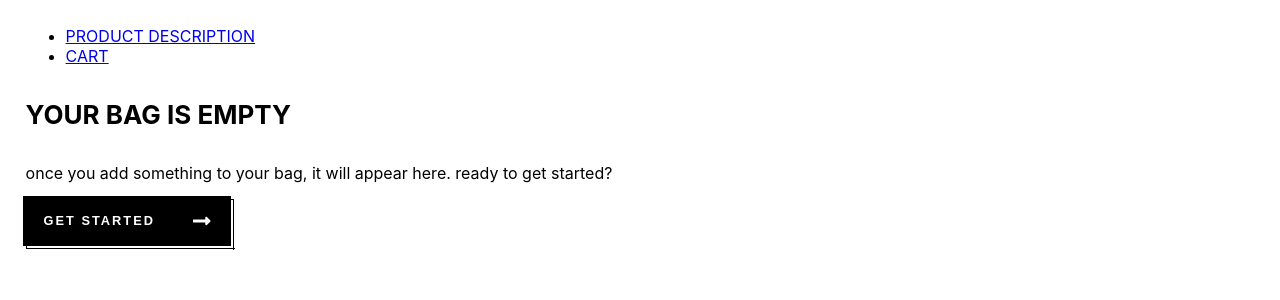
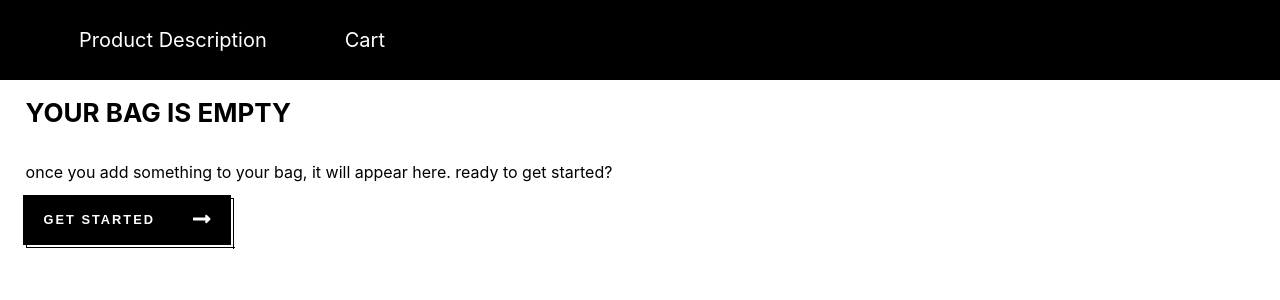
Before and after one commit to sergiogcol/AdiChallenge, a React (Create React App) app: page /cart in a window 1280 px wide. Shown: the top 300 px of the page. Built offline with nearby package versions, Linux system fonts and the light colour scheme.

Commit message:
final changes

```diff
--- a/package.json
+++ b/package.json
@@ -9,7 +9,6 @@
     "@testing-library/jest-dom": "^4.2.4",
     "@testing-library/react": "^9.3.2",
     "@testing-library/user-event": "^7.1.2",
-    "axios": "^0.19.0",
     "react": "^16.12.0",
     "react-dom": "^16.12.0",
     "react-redux": "^7.1.3",
--- a/src/App.js
+++ b/src/App.js
@@ -1,5 +1,5 @@
 import React, { Component } from 'react';
-import Navbar from './Components/Navbar';
+import Navbar from './Components/Navbar/Navbar';
 import { BrowserRouter, Route } from 'react-router-dom'
 import ProductDescriptionPage from './Components/ProductDescriptionPage/ProductDescriptionPage';
 import CartPage from './Components/Checkout/CartPage';
--- a/src/Components/AuxiliaryComponents/SingleSelect.js
+++ b/src/Components/AuxiliaryComponents/SingleSelect.js
@@ -32,8 +32,8 @@ export default class SingleSelect extends Component {
     state = {}
 
     addSelected = (value) => {
-        if(this.props.sendSize){
-            let selectedSize = this.props.options.filter( item => item.value === value )[0].label;
+        if (this.props.sendSize) {
+            let selectedSize = this.props.options.filter(item => item.value === value)[0].label;
             this.props.addSelected(this.props.property, value, selectedSize)
         } else {
             this.props.addSelected(this.props.property, value)
@@ -43,17 +43,15 @@ export default class SingleSelect extends Component {
         })
     }
     render() {
-        let { options } = this.props
+        let { options, selectedOption } = this.props
+
         return (
             <SelectContainer>
-            <Select onChange={(event) =>
-            {console.log(event.target)
-            this.addSelected(event.target.value)}}>
-                {options.map((option, i) => <option key={i} value={option.value} label={option.label}>{option.label}</option> )}
-            </Select>
-            <FontAwesomeIcon icon={faChevronDown} />
+                <Select value={selectedOption} onChange={(event) => { this.addSelected(event.target.value) }}>
+                    {options.map((option, i) => <option key={i} value={option.value} label={option.label} >{option.label}</option>)}
+                </Select>
+                <FontAwesomeIcon icon={faChevronDown} />
             </SelectContainer>
         )
     }
 }
-//<FontAwesomeIcon icon={faChevronDown} />
--- a/src/Components/Checkout/CartComponents/ProductSummaryBox.js
+++ b/src/Components/Checkout/CartComponents/ProductSummaryBox.js
@@ -50,13 +50,27 @@ const IconContainer = styled.div`
 `
 
 class ProductSummaryBox extends Component {
-   /*  state = {
-      productId: this.props.key
+
+  addSelected = (property, value) => {
+    let { selectedProductSKU, id, productName, productVersion, size, stock, price, numberOfItemsOptions } = this.props;
+    this.props.updateProduct({
+      availabilityStatus: stock,
+      numberOfItemsOptions: numberOfItemsOptions,
+      price: price,
+      productId: id,
+      productName: productName,
+      productVersion: productVersion,
+      selectedProductQuantity: value,
+      selectedProductSKU: selectedProductSKU,
+      selectedSize: size
+    })
+
   }
- */
+
   deleteProduct = () => {
     this.props.removeProduct(this.props.id)
   }
+
   render() {
     return (
       <ProductSummary>
@@ -70,7 +84,7 @@ class ProductSummaryBox extends Component {
             <p style={{ textOverflow: 'ellipsis' }}>{this.props.productVersion}</p>
             <p className='addSpace'>{this.props.size}</p>
             <p style={{ marginBottom: '10%' }}><strong>{this.props.stock.replace("_", " ")}</strong></p>
-              <SingleSelect options={[{ value: null, label: 1 }]} addSelected={this.addSelected} property={'selectedQuantity'} />
+            <SingleSelect options={this.props.numberOfItemsOptions} addSelected={this.addSelected} property={'selectedQuantity'} selectedOption={this.props.selectedProductQuantity}/>
           </ProductAndPriceContainer>
           <IconContainer>
             <button onClick={() => this.deleteProduct()}>
@@ -92,7 +106,8 @@ const mapStateToProps = () => {
 
 const mapDispatchToProps = (dispatch) => {
   return {
-    removeProduct: (id) => { dispatch({type: 'REMOVE_PRODUCT', id})}
+    removeProduct: (id) => { dispatch({ type: 'REMOVE_PRODUCT', id }) },
+    updateProduct: (data) => { dispatch({ type: 'UPDATE_PRODUCT', data }) }
   }
 }
-export default connect(mapStateToProps,mapDispatchToProps)(ProductSummaryBox)
+export default connect(mapStateToProps, mapDispatchToProps)(ProductSummaryBox)
--- a/src/Components/Checkout/CartPage.js
+++ b/src/Components/Checkout/CartPage.js
@@ -8,7 +8,6 @@ import { FontAwesomeIcon } from '@fortawesome/react-fontawesome'
 import { faLongArrowAltRight } from '@fortawesome/free-solid-svg-icons'
 import { connect } from 'react-redux'
 
-
 const GlobalStyle = createGlobalStyle`
   html{
     height: 100vh;
@@ -16,13 +15,12 @@ const GlobalStyle = createGlobalStyle`
   }
   body {
     box-sizing: border-box;
-    margin: 2%;
+    margin: 0;
     font-size: 16px;
     text-transform: uppercase;
     font-family: -apple-system, BlinkMacSystemFont, Segoe UI, Roboto, Oxygen, Ubuntu, Cantarell, Fira Sans, Droid Sans, Helvetica Neue, sans-serif;
   }
 `
-
 const PageTitleContainer = styled.header`
   display: flex;
   justify-content: space-between;
@@ -138,7 +136,6 @@ class CartPage extends Component {
   }
 
   render() {
-    console.log(this.props.productsData)
     let quantities = this.props.productsData.map(product => parseInt(product.selectedProductQuantity))
     let totalQuantities = quantities.length !== 0 ? quantities.reduce((total, item) => total + item) : null
     let pricePerQuantities = this.props.productsData.map(product => product.price * parseInt(product.selectedProductQuantity))
@@ -147,6 +144,7 @@ class CartPage extends Component {
     let itemOrItems = totalQuantities > 1 ? 'items' : 'item'
     return (
       <React.Fragment>
+        <div style={{ margin: '0 2%' }}>
           <GlobalStyle />
           {totalQuantities > 1 ?
             <div>
@@ -161,7 +159,7 @@ class CartPage extends Component {
               </TotalTitle>
               <ContentContainer>
                 <div>
-                {this.props.productsData.map(product => <ProductSummaryBox key={product.selectedProductSKU} id={product.productId} productName={product.productName} productVersion={product.productVersion} size={product.selectedSize} stock={product.availabilityStatus} price={product.price} />)}
+                  {this.props.productsData.map((product, i) => <ProductSummaryBox key={i} selectedProductSKU={product.selectedProductSKU} id={product.productId} productName={product.productName} productVersion={product.productVersion} size={product.selectedSize} stock={product.availabilityStatus} price={product.price} numberOfItemsOptions={product.numberOfItemsOptions} selectedProductQuantity={product.selectedProductQuantity} />)}
                   <CheckoutButtons />
                 </div>
                 <OrderSummaryBox itemQuantity={totalQuantities} price={total} delivery={'free'} salesTax={'-'} total={total} />
@@ -173,7 +171,7 @@ class CartPage extends Component {
                 <PageTitle>Your Bag is Empty</PageTitle>
                 <p>Once you add something to your bag, it will appear here. Ready to get started?</p>
               </PageTitleContainer>
-          <CheckoutButton onClick={()=>this.returnHome()}>
+              <CheckoutButton onClick={() => this.returnHome()}>
                 <CheckoutSpan>get started</CheckoutSpan>
                 <div style={{ fontSize: '20px' }}>
                   <FontAwesomeIcon icon={faLongArrowAltRight} />
@@ -181,6 +179,7 @@ class CartPage extends Component {
               </CheckoutButton>
             </div>
           }
+        </div>
       </React.Fragment>
     );
   }
@@ -192,4 +191,10 @@ const mapStateToProps = (state) => {
   }
 }
 
+/* const mapDispatchToProps = (dispatch) => {
+  return {
+    updateProduct: (data) => { dispatch({ type: 'UPDATE_PRODUCT', data }) }
+  }
+} */
+
 export default connect(mapStateToProps)(CartPage)
--- a/src/Components/Navbar.js
+++ /dev/null
@@ -1,15 +0,0 @@
-import React from 'react'
-import { Link } from 'react-router-dom'
-
-export default function Navbar() {
-    return (
-        <nav>
-            <div>
-                <ul>
-                    <li><Link to="/">Product Description</Link></li>
-                    <li><Link to="/cart">Cart</Link></li>
-                </ul>
-            </div>
-        </nav>
-    )
-}
--- /dev/null
+++ b/src/Components/Navbar/Navbar.js
@@ -0,0 +1,37 @@
+import React from 'react'
+import { Link } from 'react-router-dom'
+import styled from 'styled-components'
+
+const NavbarStyle = styled.nav`
+    display: flex;
+    align-items: center;
+    background-color: black;
+    width:100%;
+    height: 10vh;
+`
+const LinkList = styled.ul`
+    display: flex;
+    flex-direction: row;
+    justify-content: space-around;
+    list-style-type: none;
+    color: white;
+    width: 30%;
+    margin: 0;
+`
+const ListElement = styled.li`
+    text-transform: capitalize;
+    font-size: 20px;
+`
+
+export default function Navbar() {
+    return (
+        <React.Fragment>
+            <NavbarStyle>
+                <LinkList>
+                    <ListElement><Link to="/" style={{ textDecoration: 'none', color: 'white' }}>Product Description</Link></ListElement>
+                    <ListElement><Link to="/cart" style={{ textDecoration: 'none', color: 'white' }}>Cart</Link></ListElement>
+                </LinkList>
+            </NavbarStyle>
+        </React.Fragment>
+    )
+}
--- a/src/Components/ProductDescriptionPage/ProductDescriptionPage.js
+++ b/src/Components/ProductDescriptionPage/ProductDescriptionPage.js
@@ -26,7 +26,7 @@ const GlobalStyle = createGlobalStyle`
   }
   body {
     box-sizing: border-box;
-    margin: 2%;
+    margin: 0;
     font-size: 16px;
     text-transform: uppercase;
     font-family: -apple-system, BlinkMacSystemFont, Segoe UI, Roboto, Oxygen, Ubuntu, Cantarell, Fira Sans, Droid Sans, Helvetica Neue, sans-serif;
@@ -60,31 +60,10 @@ class ProductDescriptionPage extends Component {
     }
   }
 
-  /* createBasket = () => {
-    fetch("https://www.adidas.com/api/checkout/baskets", {
-      crossDomain: true,
-      method: 'POST'
-    })
-      .then(res => { res.json()})
-      .then((data) => {
-       this.setState({ productAvailability: data })
-     })
-      .catch(console.log)
-      .then(() => this.props.history.push('/cart'))
-  } */
-
   createBasket = (numberOfItemsOptions) => {
     const { selectedProductSKU, productId, selectedSize, availabilityStatus, price, selectedProductQuantity, productName, productVersion } = this.state;
     this.props.addProduct({ selectedProductSKU, productId, numberOfItemsOptions, selectedSize, availabilityStatus, price, selectedProductQuantity, productName, productVersion })
     this.props.history.push('/cart')
-    /* this.setState({
-      addProductToBasket: {
-        'Content-Type': 'application/json',
-        'body': [{
-          'productId': productAvailability.id,
-        }]
-      }
-    }) */
   }
 
   render() {
@@ -112,6 +91,7 @@ class ProductDescriptionPage extends Component {
 
     return (
       <React.Fragment>
+        <div style={{ margin: '0 2%' }}>
           <GlobalStyle />
           <ButtonContainer >
             <SingleSelect options={sizesOptions} addSelected={this.addSelected} property={'selectedProductSKU'} sendSize />
@@ -123,6 +103,7 @@ class ProductDescriptionPage extends Component {
               </div>
             </CheckoutButton>
           </ButtonContainer>
+        </div>
       </React.Fragment>
     );
   }
--- a/src/Reducers/RootReducer.js
+++ b/src/Reducers/RootReducer.js
@@ -7,8 +7,7 @@ const rootReducer = ( state = initState, action) => {
         return {
             productsData: [...state.productsData, action.data]
         }
-    }
-    else if (action.type === 'REMOVE_PRODUCT'){
+    } else if (action.type === 'REMOVE_PRODUCT'){
         let newProducts = state.productsData.filter( product => {
             return action.id !== product.productId
         });
@@ -16,6 +15,11 @@ const rootReducer = ( state = initState, action) => {
             ...state,
             productsData: newProducts
         }
+    } else if (action.type === 'UPDATE_PRODUCT'){
+        let newProducts = [...state.productsData.filter( item => item.productId !== action.data.productId), action.data];
+        return{
+            productsData: newProducts
+        }
     }
     return state;
 }
```
Also changed, not shown: src/setupProxy.js (deleted, +0 -10 lines), src/setupTests.js (deleted, +0 -5 lines), 1 other file (tests, documents, lock files or other folders). Lines whose indentation alone changed are shown as unchanged.
